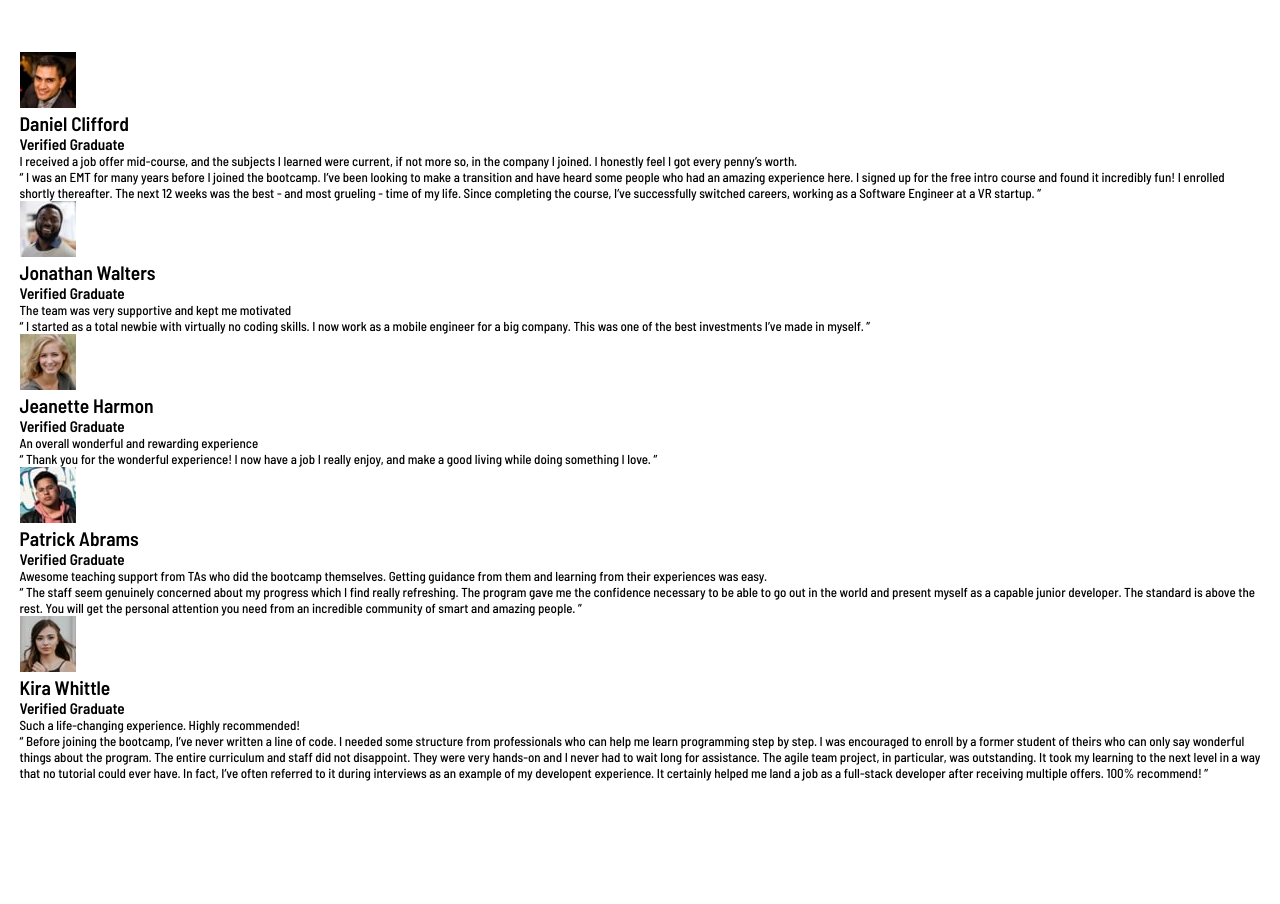
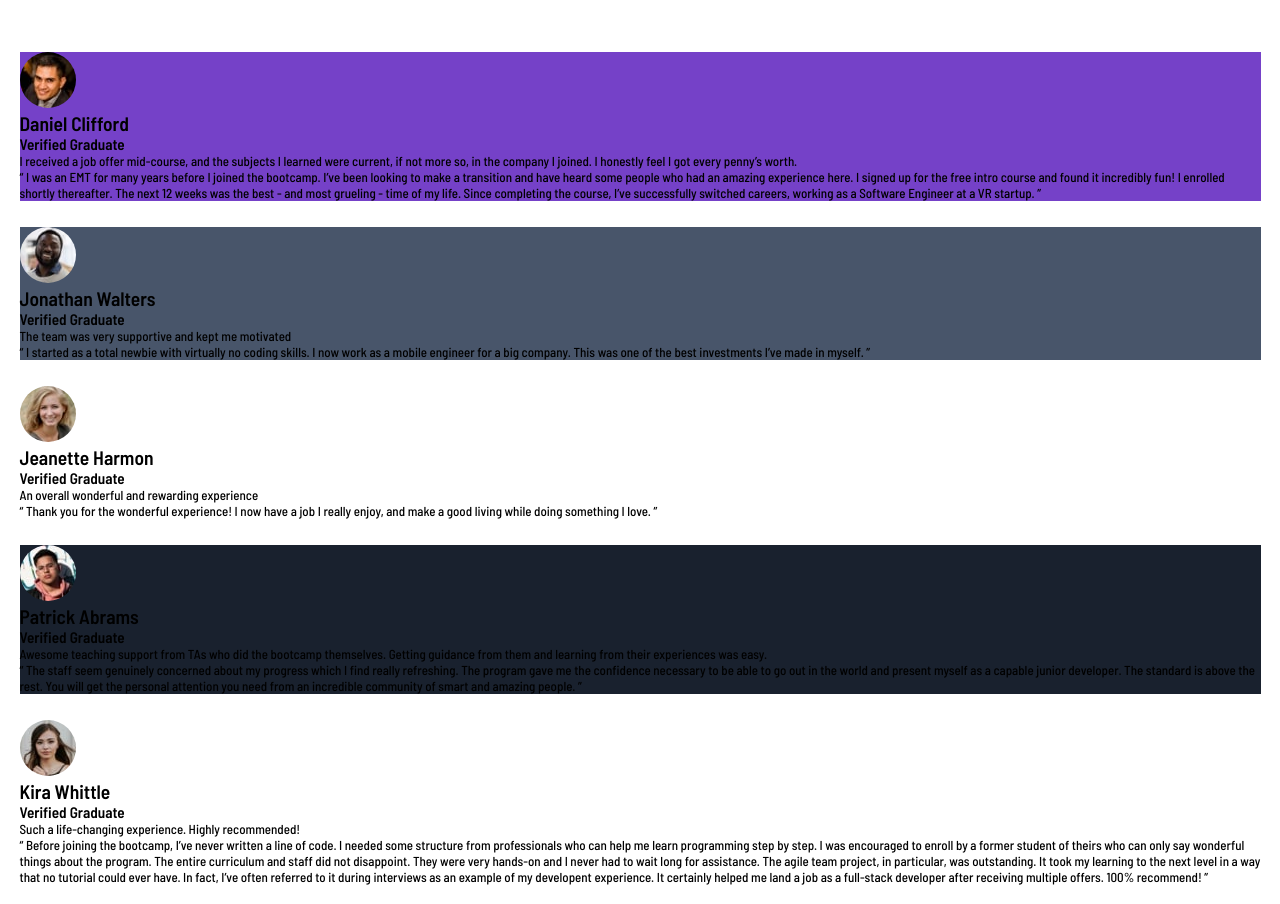
Before and after one commit to mohamed0175/testimonials-grid-section-main, a plain HTML site: page index.html in a window 1280 px wide. Drawn offline with Linux system fonts and the light colour scheme.

Commit message:
v1.3
adding selectors

```diff
--- a/index.html
+++ b/index.html
@@ -12,7 +12,7 @@
 </head>
 <body>
 
-  <main>
+  <main class="container">
 
     <!-- 1st card start -->
     <article>
--- a/styles.css
+++ b/styles.css
@@ -41,3 +41,33 @@ body {
     height: 100%;
     padding: 4rem 1.5rem;
 }
+
+.container {
+    display: flex;
+    flex-direction: column;
+    gap: 2rem;
+}
+
+img {
+    border-radius: 50%;
+}
+
+.container article:first-child {
+    background-color: var(--Purple-500);
+}
+
+.container article:nth-child(2) {
+    background-color: var(--Grey-500);
+}
+
+.container article:nth-child(3) {
+    background-color: var(--White);
+}
+
+.container article:nth-child(4) {
+    background-color: var(--Dark-blue);
+}
+
+.container article:last-child {
+    background-color: var(--White);
+}
```
